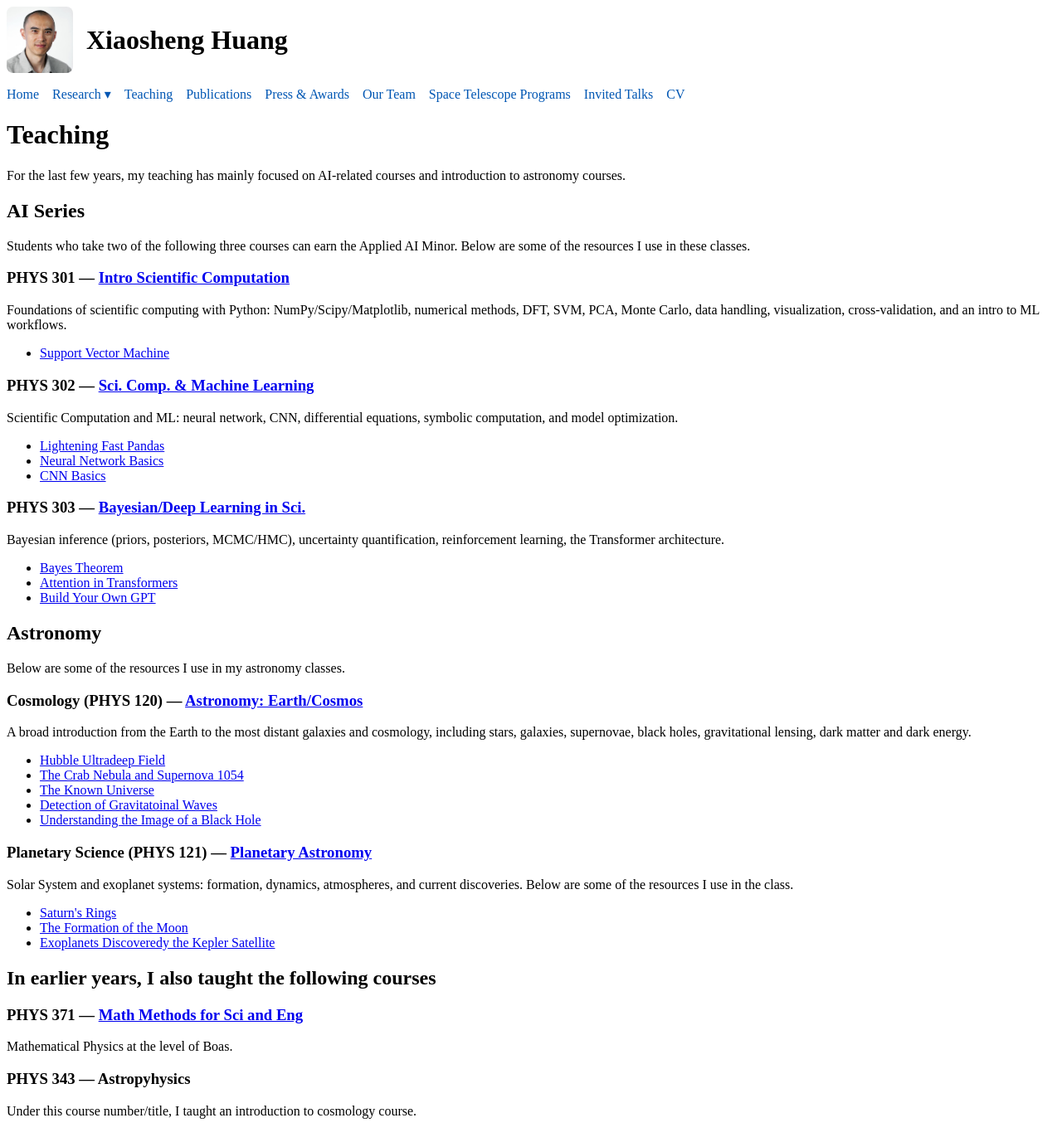
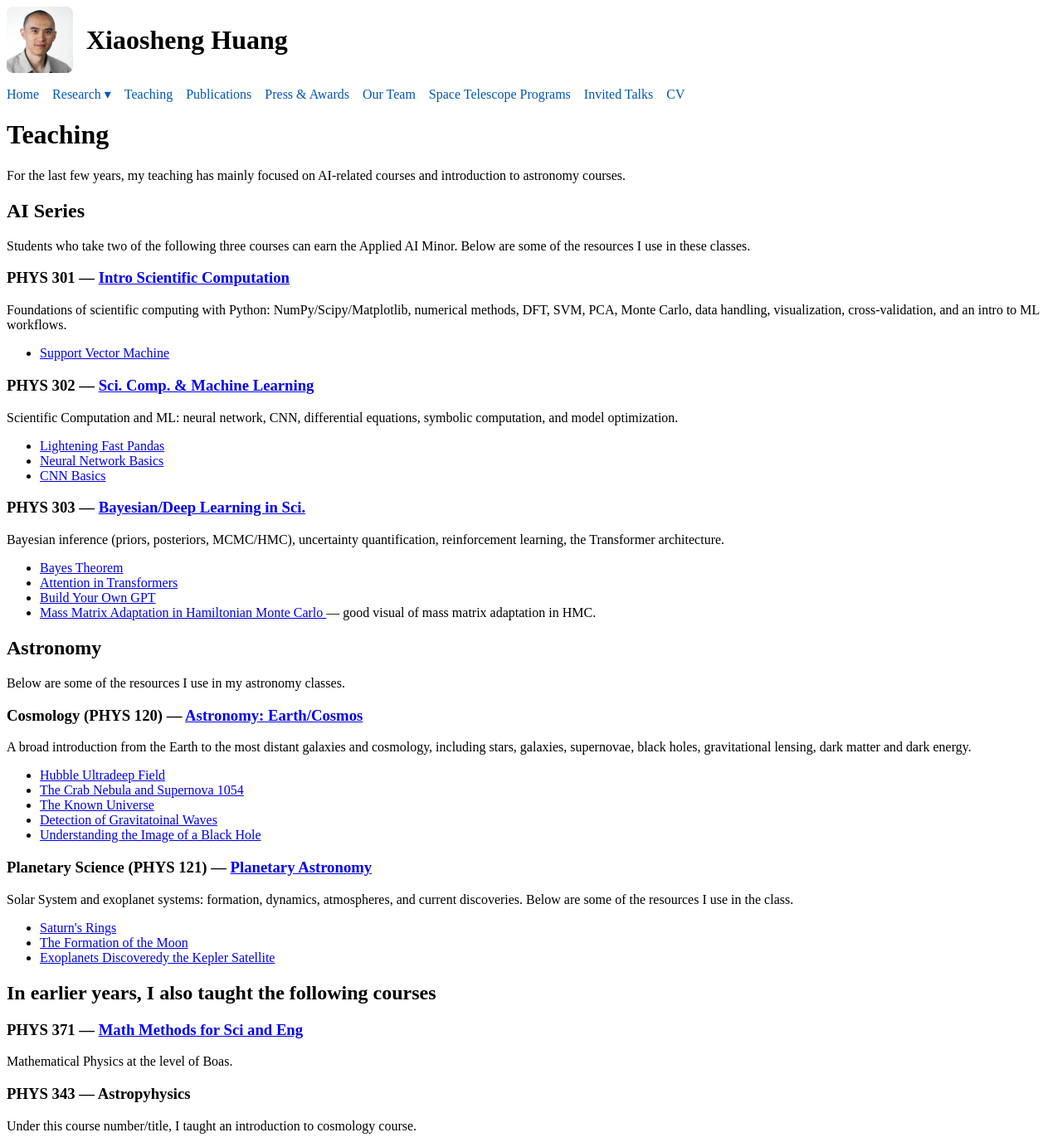
Before and after one commit to highredshift/highredshift.github.io, a Jekyll site: the page built from teaching.html, in a window 1280 px wide. Shown: the whole page at 83% size. Built offline with Jekyll 4.4.1, drawn with Linux system fonts in a browser that asks for light colours.

Commit message:
hmc mass matrix

```diff
--- a/teaching.html
+++ b/teaching.html
@@ -62,7 +62,12 @@ title: Research
       <a href="https://youtu.be/kCc8FmEb1nY" target="_blank" rel="noopener">Build Your Own GPT</a>
     </li>
 
-
+  <li>
+    <a href="https://colcarroll.github.io/mcmc-adapt/" target="_blank" rel="noopener">
+      Mass Matrix Adaptation in Hamiltonian Monte Carlo
+    </a>
+    — good visual of mass matrix adaptation in HMC.
+  </li>
 
   </ul>
     <!-- ===================== Astronomy ===================== -->
```
